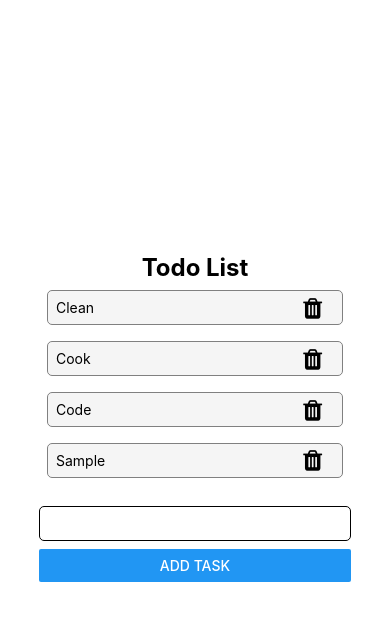
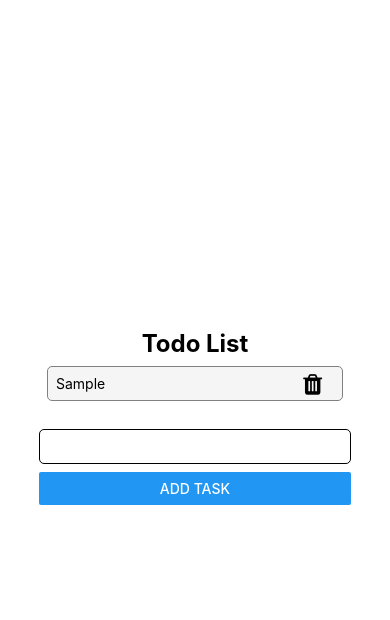
Before and after one commit to cohlerCoded/todo-list, a React Native app: screen / in a window 390 px wide. Both pictures are taken after typing "Sample" into the empty fields and a click on the button "ADD TASK". Shown: the top 620 px of the page. Built offline with nearby package versions, Linux system fonts and the light colour scheme.

Commit message:
delete task/removed initial state

```diff
--- a/Components/Task.jsx
+++ b/Components/Task.jsx
@@ -2,7 +2,7 @@ import React from 'react'
 import { StyleSheet, Text, View, TouchableOpacity } from 'react-native'
 import { FontAwesome } from '@expo/vector-icons'
 
-const Task = ({ name }) => {
+const Task = ({ name, key, deleteTask }) => {
   return (
     <View style={[styles.item, { margin: 8, padding: 8 }]}>
       <Text>{name}</Text>
@@ -13,8 +13,7 @@ const Task = ({ name }) => {
           marginHorizontal: 20,
         }}
         onPress={() => {
-          deleteTrack(item._id, item.name)
-          navigation.navigate('TrackList')
+          deleteTask(key)
         }}
       >
         <FontAwesome name='trash' size={24} color='black' />
--- a/Components/TodoList.jsx
+++ b/Components/TodoList.jsx
@@ -13,14 +13,21 @@ const TodoList = () => {
   const [title, setTitle] = useState('Todo List')
   const [text, setText] = useState('')
   const [taskList, setTaskList] = useState([
-    <Task name='Clean' key={0} />,
-    <Task name='Cook' key={1} />,
-    <Task name='Code' key={2} />,
+    // <Task name='Clean' key={0} />,
+    // <Task name='Cook' key={1} />,
+    // <Task name='Code' key={2} />,
   ])
+
+  const deleteTask = (key) => {
+    setTaskList(taskList.filter((task, i) => i !== key))
+  }
 
   const addTask = () => {
     const key = taskList.length
-    setTaskList([...taskList, <Task name={text} key={key} />])
+    setTaskList([
+      ...taskList,
+      <Task name={text} key={key} deleteTask={deleteTask} />,
+    ])
     setText('')
   }
 
```
